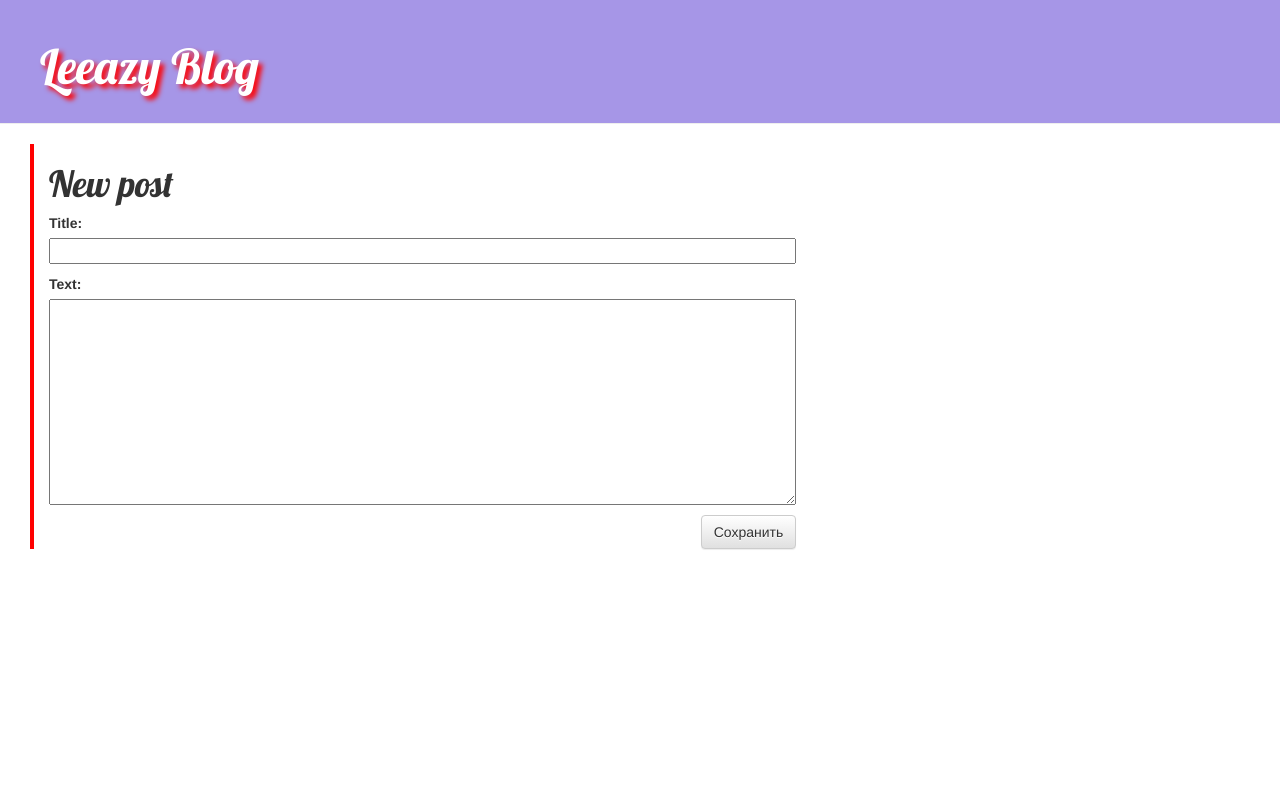
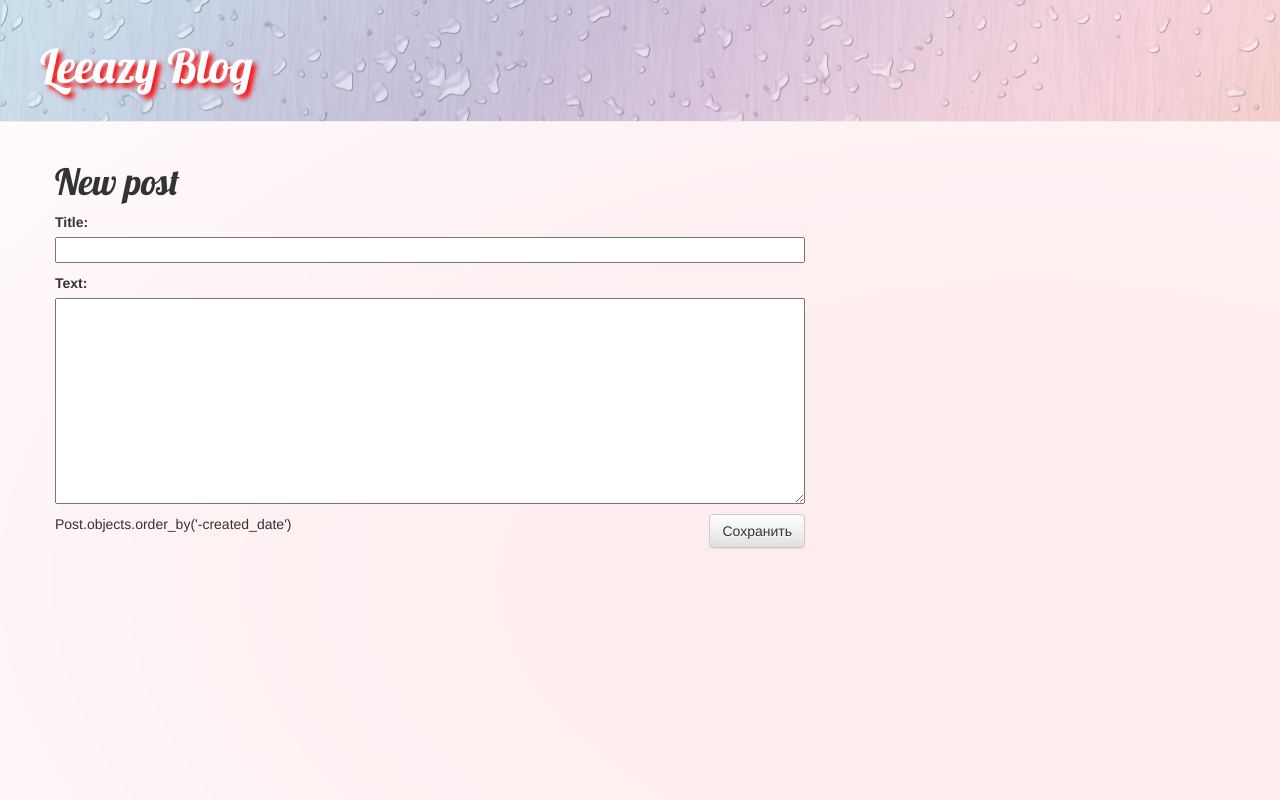
Before and after one commit to Leeazy/my-first-blog, a Django app: page /post/new/ in a window 1280 px wide. Run offline with Django 3.2, Linux system fonts and the light colour scheme; some libraries are stand-ins or nearby versions.

Commit message:
changed templates

```diff
--- a/blog/static/css/blog.css
+++ b/blog/static/blog/css/blog.css
@@ -1,26 +1,27 @@
+body{
+  background-image: url("bg1.jpg");
+}
+
 .page-header {
-
-  background-color: #A696E7;
-
-    margin-top: 0;
-    padding: 20px 20px 20px 40px;
+  background-image:url("bg.jpg") ;
+   margin-top: 0;
+   padding: 20px 20px 20px 40px;
 }
 
 .page-header h1, .page-header h1 a, .page-header h1 a:visited, .page-header h1 a:active {
-    color: white;
+    color: #ffffff;
     text-shadow: 4px 4px 5px red;
-    font-size: 36pt;
-    text-decoration: none;
+   font-size: 35pt;
+   text-decoration: none;
 }
 
 .content {
-    margin-left: 30px;
-    border-left: 4px solid red;
-
+    margin-left: 40px;
 }
 
 h1, h2, h3, h4 {
     font-family: 'Lobster', cursive;
+    сolor:#533E3E;
 }
 
 .date {
@@ -40,13 +41,15 @@ h1, h2, h3, h4 {
     float: right;
     font-size: 26pt;
     margin-right: 20px;
+
 }
 
 .post {
-    margin-bottom: 100px;
+    margin-bottom: 70px;
+     border-bottom: 3px solid #C87E7E;
+     border-right: 3px solid #C87E7E;
 }
 
 .post h1 a, .post h1 a:visited {
-    color: #641EDF;
-
+    color: #000000;
 }
--- a/blog/templates/blog/base.html
+++ b/blog/templates/blog/base.html
@@ -5,9 +5,10 @@
         <link rel="stylesheet" href="//maxcdn.bootstrapcdn.com/bootstrap/3.2.0/css/bootstrap.min.css">
         <link rel="stylesheet" href="//maxcdn.bootstrapcdn.com/bootstrap/3.2.0/css/bootstrap-theme.min.css">
         <link href='//fonts.googleapis.com/css?family=Lobster&subset=latin,latin-ext' rel='stylesheet' type='text/css'>
-        <link rel="stylesheet" href="{% static 'css/blog.css' %}">
+        <link rel="stylesheet" href="{% static 'blog/css/blog.css' %}">
     </head>
     <body>
+
         <div class="page-header">
           {% if user.is_authenticated %}
               <a href="{% url 'post_new' %}" class="top-menu"><span class="glyphicon glyphicon-plus"></span></a>
--- a/blog/templates/blog/post_edit.html
+++ b/blog/templates/blog/post_edit.html
@@ -5,5 +5,6 @@
     <form method="POST" class="post-form">{% csrf_token %}
         {{ form.as_p }}
         <button type="submit" class="save btn btn-default">Сохранить</button>
+        Post.objects.order_by('-created_date')
     </form>
 {% endblock %}
```
Also changed, not shown: blog/static/blog/css/bg.jpg (added), blog/static/blog/css/bg1.jpg (added).
